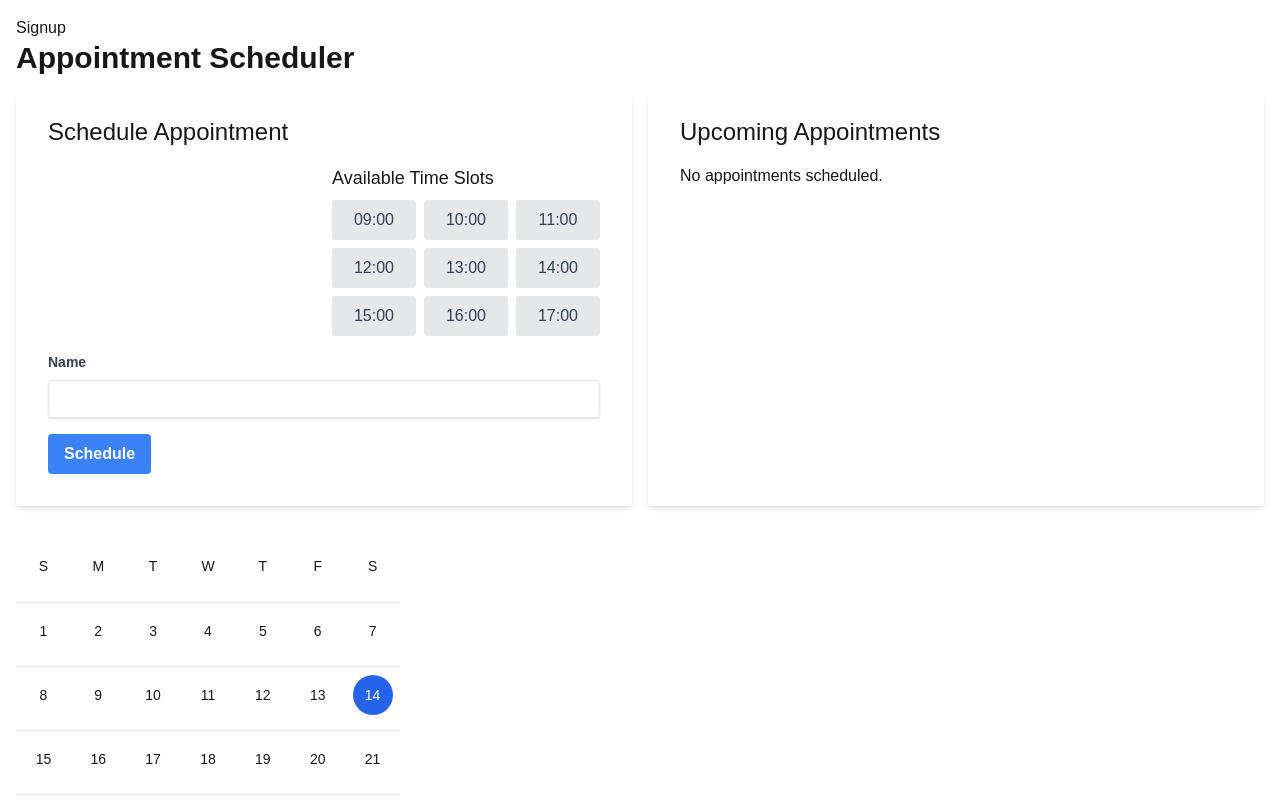
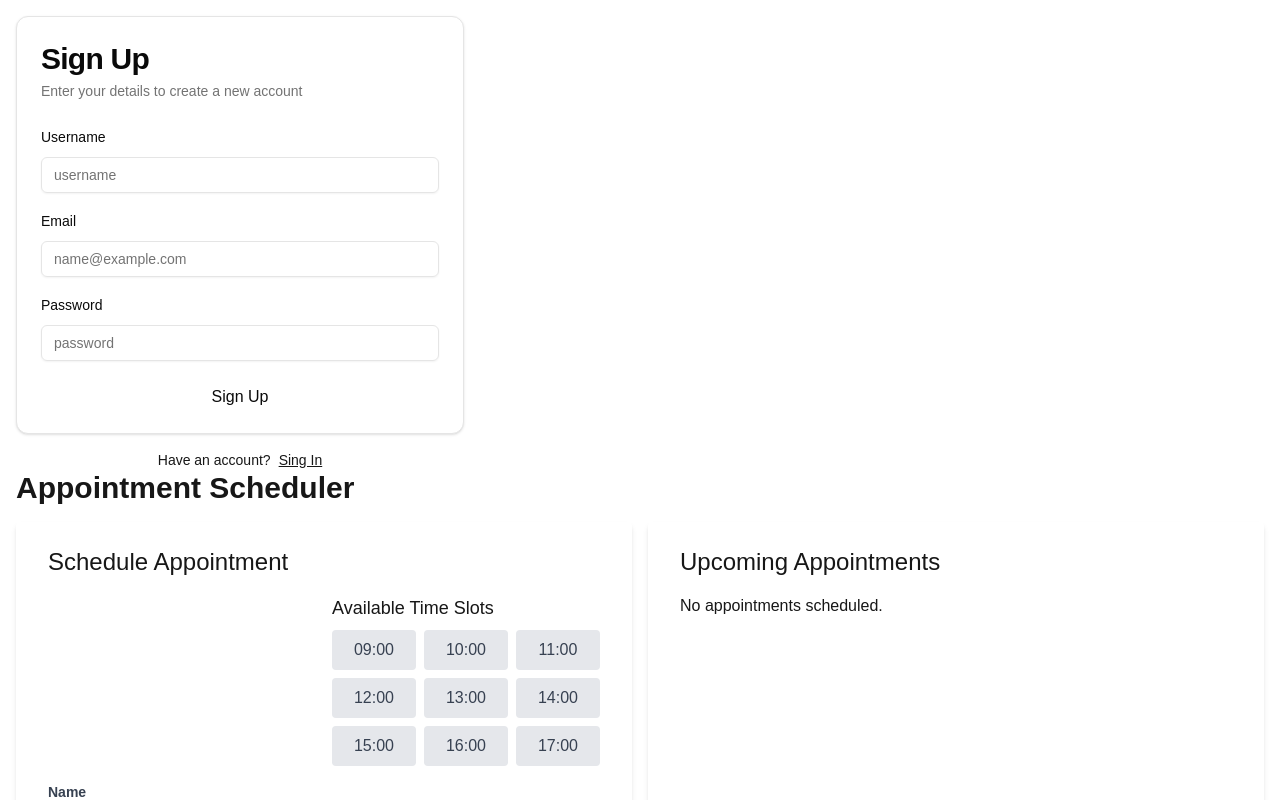
Before and after one commit to grayowldev/wellnest-ui, a Next.js app: page / in a window 1280 px wide. Shown: the top 800 px of the page. Built offline with nearby package versions, Linux system fonts and the light colour scheme.

Commit message:
updated signup and signin

```diff
--- /dev/null
+++ b/src/app/(auth)/signin/page.tsx
@@ -0,0 +1,5 @@
+import {Login} from "@/app/views/Login";
+
+export default function SignInPage() {
+  return <Login />
+}
--- /dev/null
+++ b/src/app/(auth)/signup/page.tsx
@@ -0,0 +1,6 @@
+import {Signup} from "@/app/views/Signup";
+
+
+export default function SignUpPage() {
+    return <Signup />
+}
--- a/src/app/views/Signup.tsx
+++ b/src/app/views/Signup.tsx
@@ -1,8 +1,5 @@
+import {SignupForm} from "@/app/components/forms/SignupForm";
+
 export const Signup = () => {
-    return (
-        <div>
-            Signup
-
-        </div>
-    )
+    return <SignupForm />
 }
```
